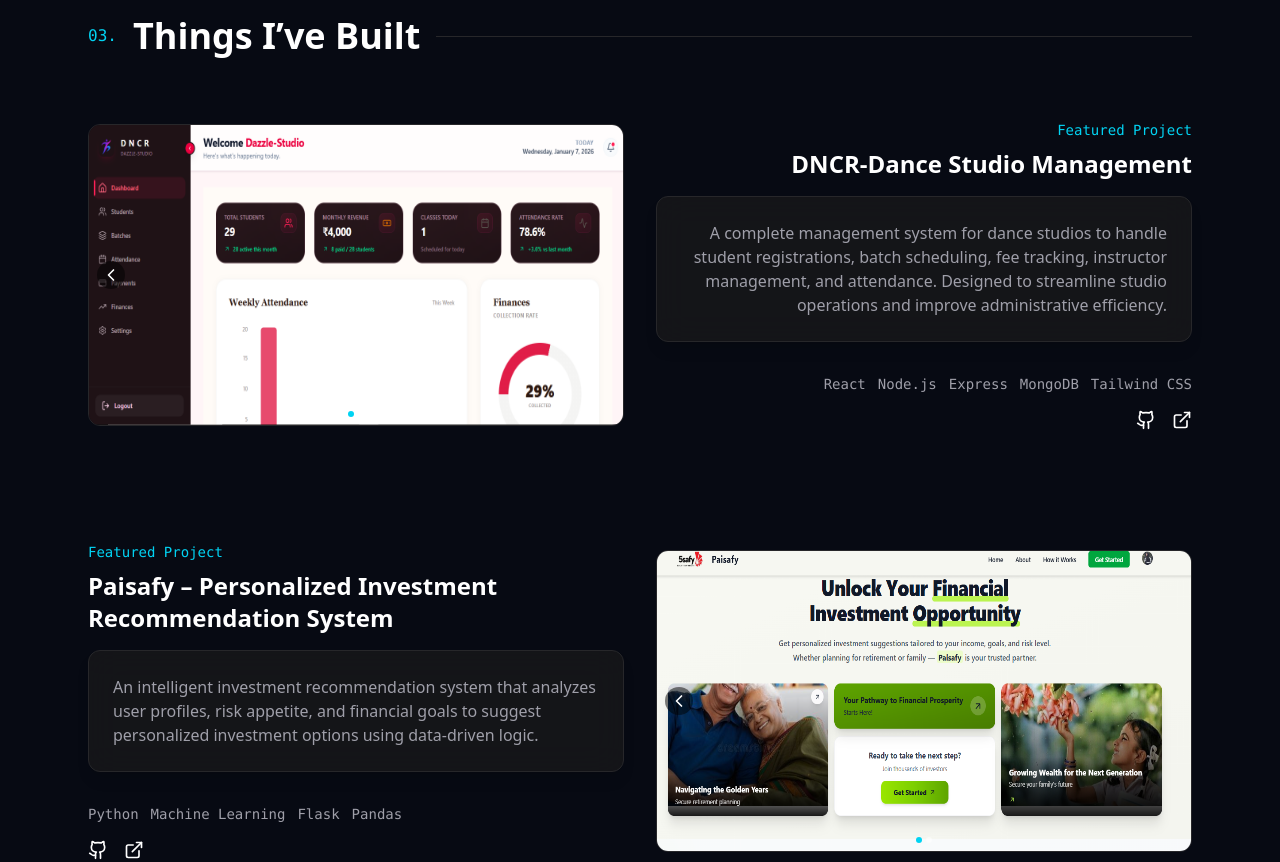
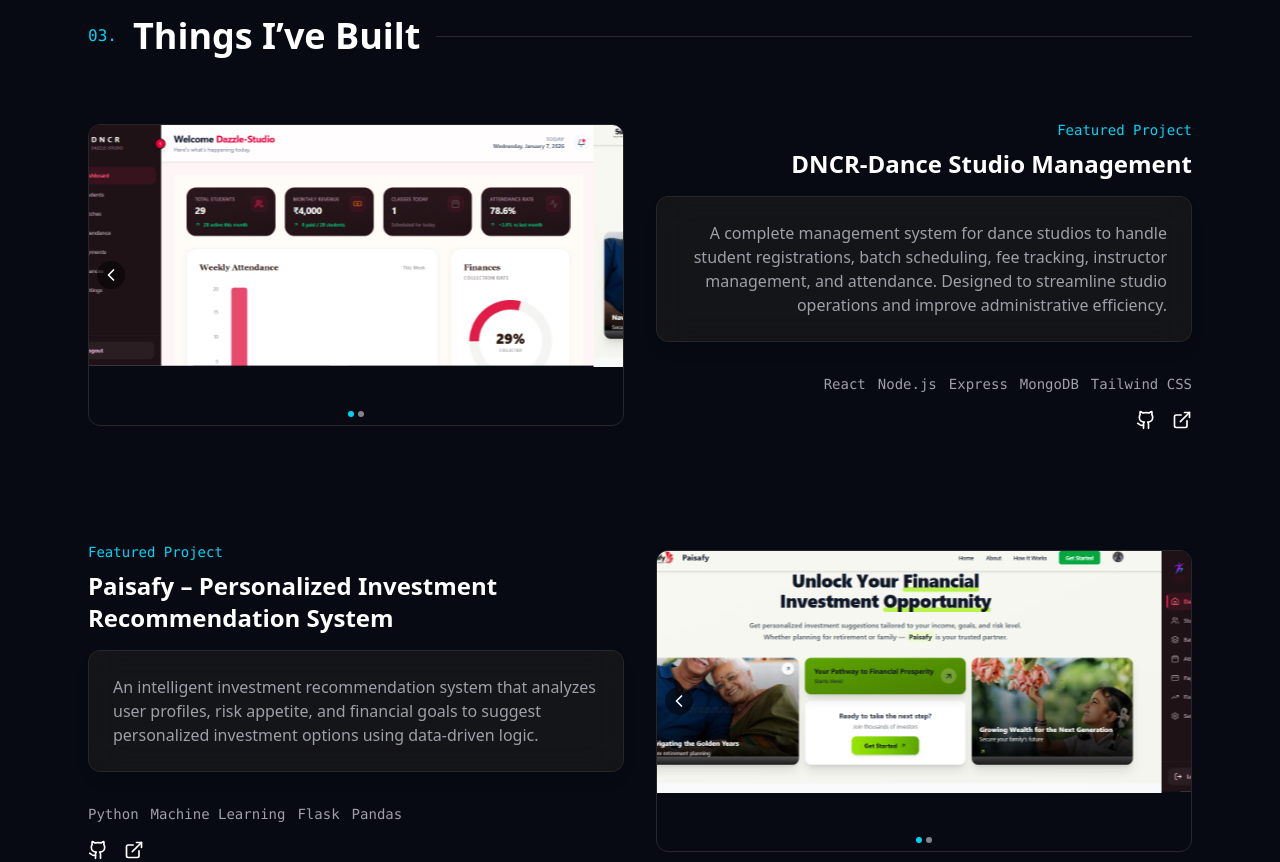
Before and after one commit to Hitheshamin24/Portpolio, a React (Vite) app: page / in a window 1280 px wide. Shown: the part 2480-3342 px from the top of the page. Built offline with nearby package versions, Linux system fonts and the light colour scheme.

Commit message:
add automatic image slider

```diff
--- a/src/components/Projects.jsx
+++ b/src/components/Projects.jsx
@@ -6,14 +6,23 @@
   ChevronRight,
 } from "lucide-react";
 import { projects } from "./projectsData";
-import { useState } from "react";
+import { useState, useEffect } from "react";
 
 const ProjectSlider = ({ images, title }) => {
   const [currentIndex, setCurrentIndex] = useState(0);
 
+  useEffect(() => {
+    if (!images || images.length === 0) return;
+
+    const interval = setInterval(() => {
+      setCurrentIndex((prevIndex) =>
+        prevIndex === images.length - 1 ? 0 : prevIndex + 1,
+      );
+    }, 3000);
+    return () => clearInterval(interval);
+  }, [images]);
   if (!images || images.length === 0)
     return <div className="bg-zinc-800 w-full h-full" />;
-
   const prevSlide = (e) => {
     e.preventDefault();
     const isFirstSlide = currentIndex === 0;
@@ -27,12 +36,24 @@
     setCurrentIndex(newIndex);
   };
   return (
-    <div className=" relative w-full h-full group:">
-      <img
-        src={images[currentIndex]}
-        alt={`${title} slide ${currentIndex + 1}`}
-        className="w-full h-full transition-transform duration-500"
-      />
+    <div className=" relative w-full h-full group">
+      <div className="overflow-hidden w-full h-full">
+        <div
+          className="flex transition-transform duration-700 ease-in-out"
+          style={{ transform: `translateX(-${currentIndex * 100}%)` }}
+        >
+          {images.map((img, index) => {
+            return (
+              <img
+                key={index}
+                src={img}
+                alt={`${title} slide ${index + 1}`}
+                className="w-full h-full object-cover shrink-0"
+              />
+            );
+          })}
+        </div>
+      </div>
       {/* {navigation only showing if more than 1 image} */}
       {images.length > 1 && (
         <>
@@ -98,7 +119,7 @@
                 border border-zinc-800 group
                 hover:shadow-xl hover:shadow-cyan-500/30  transition"
                 >
-                 <ProjectSlider images={project.imgs} title={project.title} />
+                  <ProjectSlider images={project.imgs} title={project.title} />
                 </div>
               </div>
 
```
